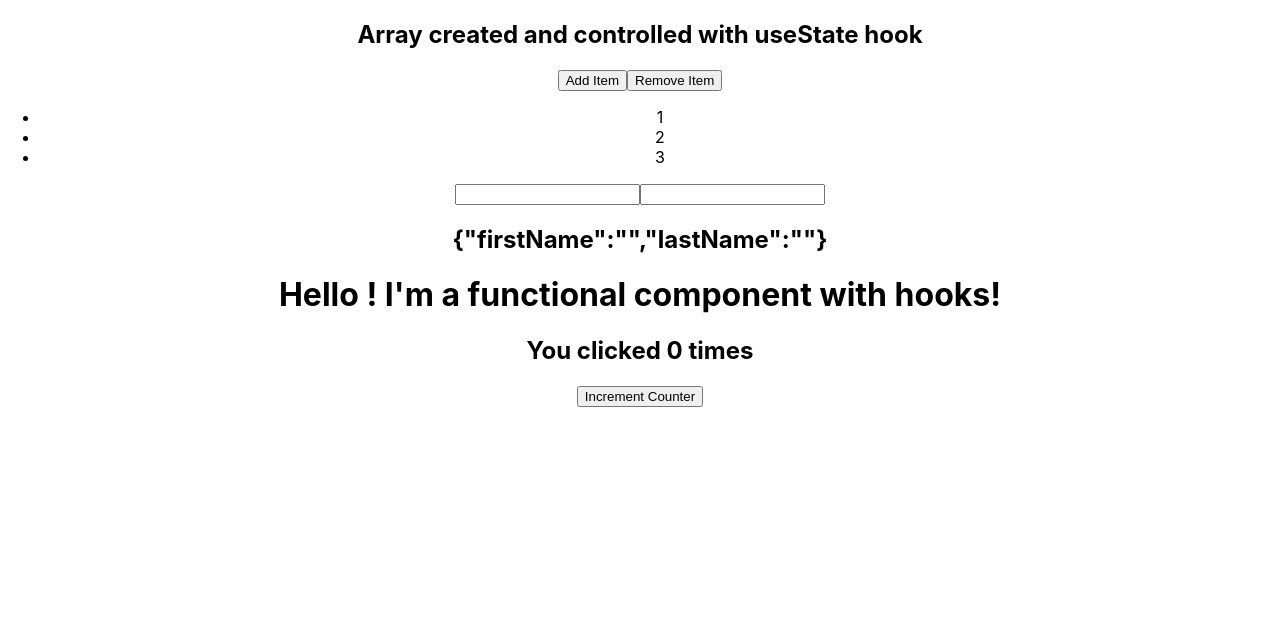
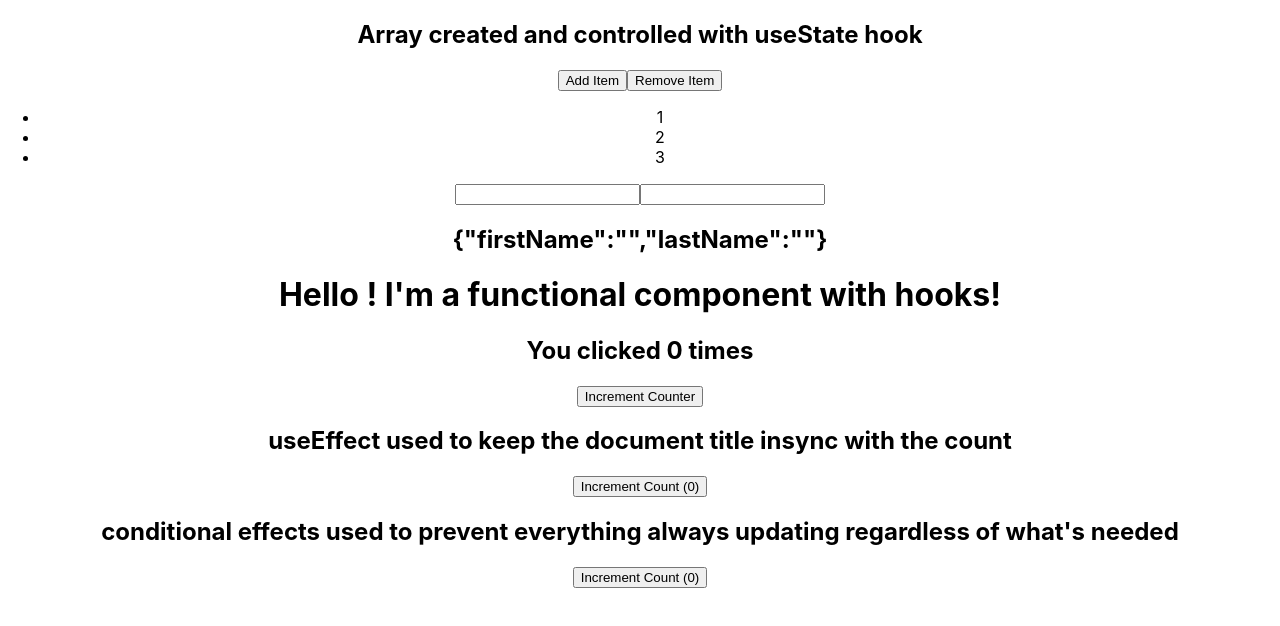
Before and after one commit to gayatrig19/first-react-app, a React (Create React App) app in the folder my-app/: page / in a window 1280 px wide. Shown: the top 626 px of the page. Built offline with nearby package versions, Linux system fonts and the light colour scheme.

Commit message:
The useEffect() Hook and Conditional Effects

```diff
--- a/my-app/src/App.js
+++ b/my-app/src/App.js
@@ -23,6 +23,7 @@ import ControlledFormHooks from './components/ControlledFormHooks';
 import UseStateWithArrays from './components/UseStateWithArrays';
 import UseStateWithObjects from './components/UseStateWithObjects';
 import HooksCounter from './components/HooksCounter';
+import UseEffectCounter from './components/UseEffectCounter';
 
 
 function App() {
@@ -51,6 +52,7 @@ function App() {
       <UseStateWithArrays />
       <UseStateWithObjects />
       <HooksCounter />
+      <UseEffectCounter />
     </div>
   );
 }
--- /dev/null
+++ b/my-app/src/components/UseEffectCounter.js
@@ -0,0 +1,35 @@
+import React, {useState, useEffect} from 'react';
+
+function UseEffectCounter() {
+    const [count, setCount] = useState(0);
+    useEffect(() => {
+        console.log('count 1 effect');
+        document.title = count;
+    }, [count]);
+
+    const [count2, setCount2] = useState(0);
+    useEffect(() => {
+        console.log('count 2 effect');
+        document.title = count2;
+    }, [count2]);
+
+    return (
+        <div>
+            <h2>useEffect used to keep the document title insync with the count</h2>
+            <button onClick={
+                () => setCount(count => count + 1)
+            }>
+                Increment Count ({count})
+            </button>
+
+            <h2>conditional effects used to prevent everything always updating regardless of what's needed</h2>
+            <button onClick={
+                () => setCount2(count2 => count2 + 1)
+            }>
+                Increment Count ({count2})
+            </button>
+        </div>
+    )
+}
+
+export default UseEffectCounter;
```
